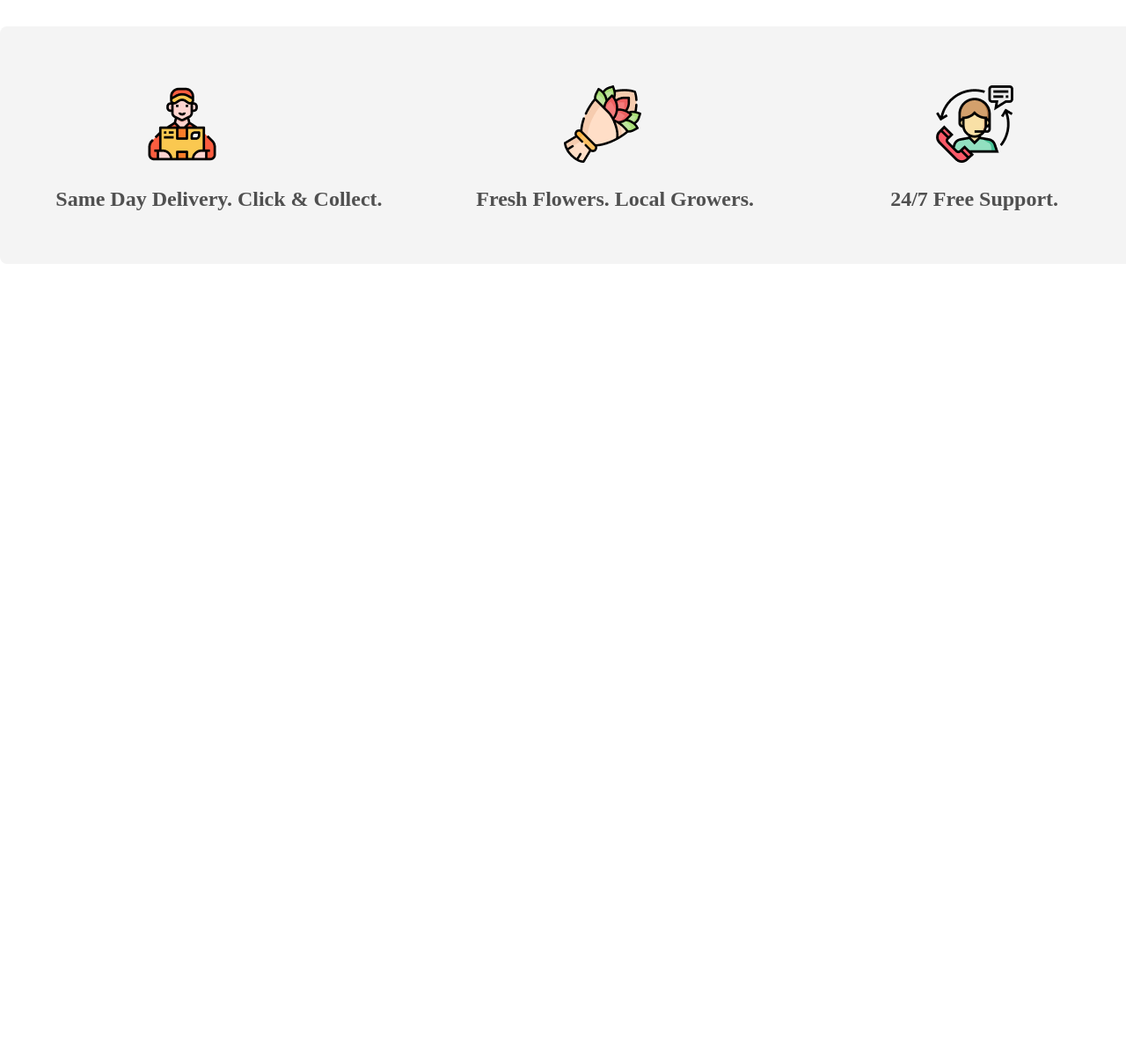
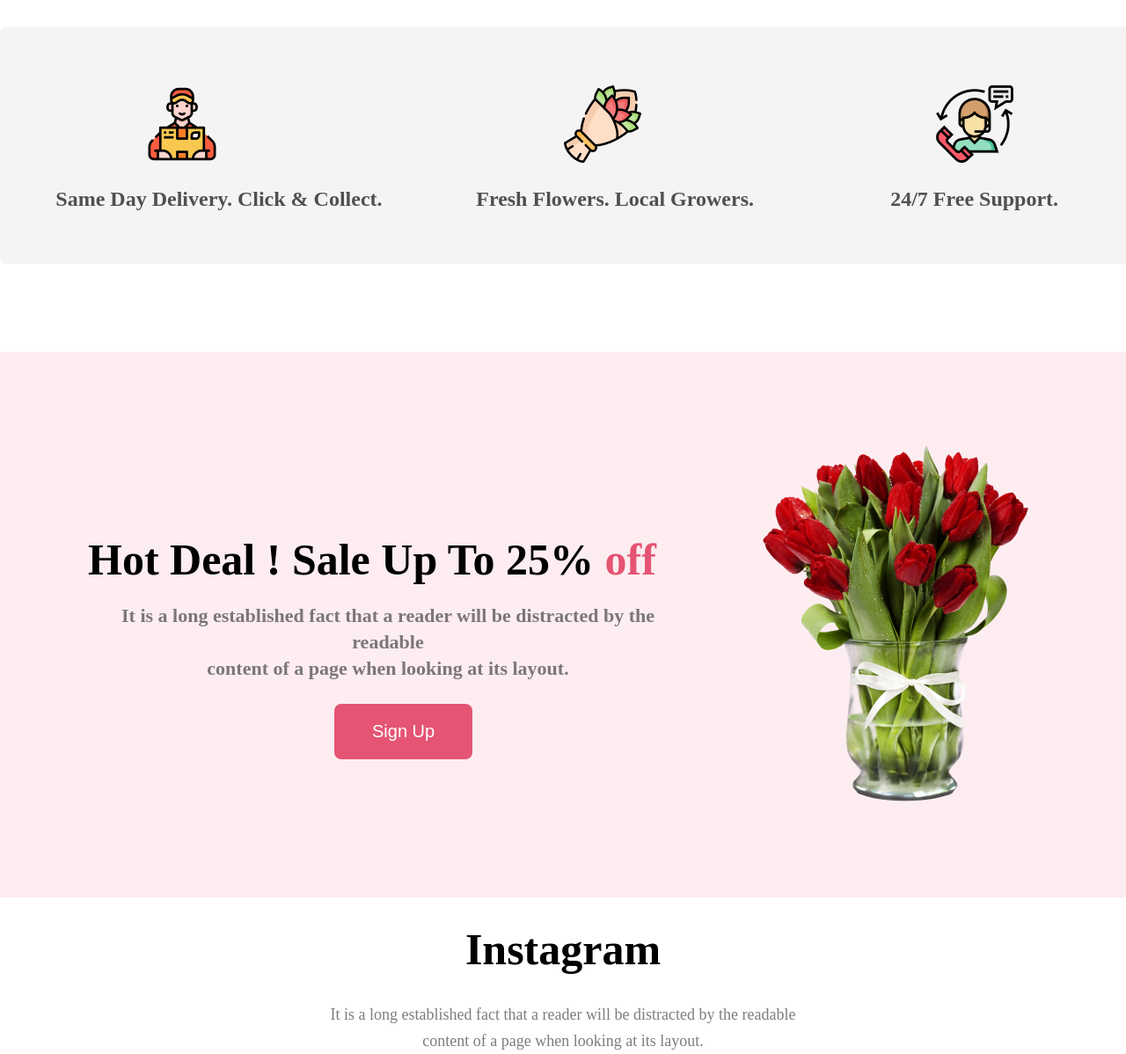
Before and after one commit to Jubayer234/Flower-shop-assignment, a plain HTML site: page index.html in a window 1280 px wide. Shown: the part 1936-3134 px from the top of the page at 88% size. Before the commit the page ends 2236 px from the top, so only its background shows below. Drawn offline with Linux system fonts and the light colour scheme.

Commit message:
added sign up section

```diff
--- a/index.html
+++ b/index.html
@@ -65,9 +65,31 @@
                     <img class="icon" src="./Asset/Group 59.png" alt="">
                 <h3 class="icon-title">24/7 Free Support.</h3>
                 </div>
-           </section>
+                </section>
+                <section class="sign-up-section">
+                    <div class="title-part">
+                    <h1 class="deal">
+                        Hot Deal ! Sale Up To 25% <span class="primary">off</span>
+                    </h1>
+                    <p class="third-description">
+                        It is a long established fact that a reader will be distracted by the readable <br>content of a page when looking at its layout.
 
-
+                    </p>
+                   <button class="sign-up-btn">
+                    Sign Up
+                   </button>
+                </div>
+                   <img src="./Asset/pngwing 8.png" alt="">
+                </div>
+                </section>
+                <section>
+                    <h2 class="section-title">
+                        Instagram
+                    </h2>
+                    <p class="second-description">
+                        It is a long established fact that a reader will be distracted by the readable <br> content of a page when looking at its layout.
+                     </p>
+                </section>
     </main>
     <footer>
 
--- a/style.css
+++ b/style.css
@@ -124,3 +124,39 @@
     line-height: 35px;
 
 }
+/* sign up */
+
+.sign-up-section{
+    display: flex;
+    justify-content: center;
+    align-items: center;
+    gap: 80px;
+    background-color: rgba(229, 84, 115, 0.10);
+    padding: 100px;
+    margin-top: 100px;
+}
+.primary{
+    color: #E55473;
+}
+.deal{
+   font-size: 50px;
+   margin-top: 50px;
+}
+.third-description{
+    color: rgba(39, 39, 39, 0.60);
+    text-align: center;
+    margin-top: 20px;
+    font-size: 22px;
+    font-weight: 800;
+    line-height: 30px;
+}
+.sign-up-btn{
+    margin-left: 280px;
+    margin-top: 25px;
+    padding: 20px 43px;
+    border-radius: 8px;
+    font-size: 20px;
+    color: white;
+    background: #E55473;
+    border: none;
+}
```
